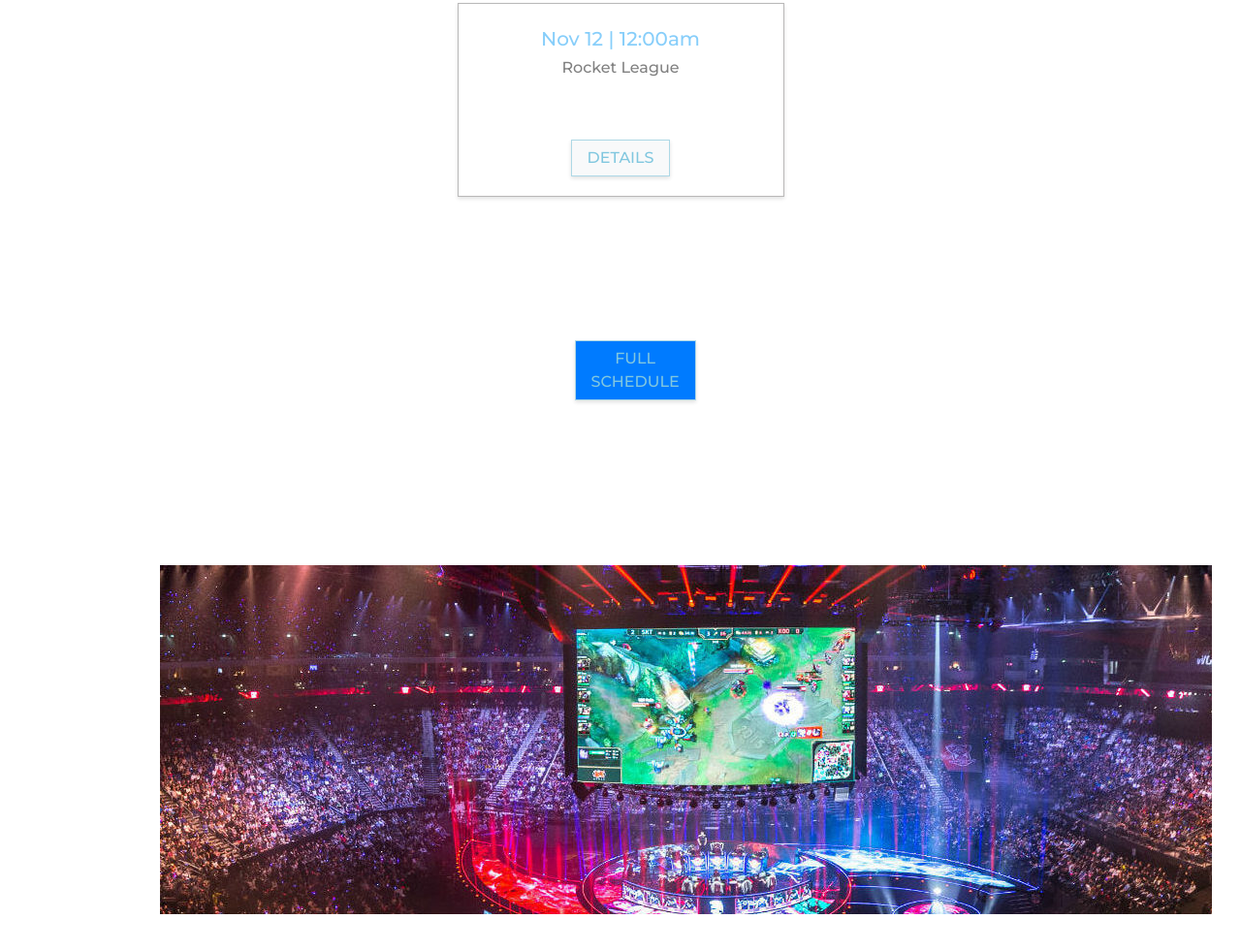
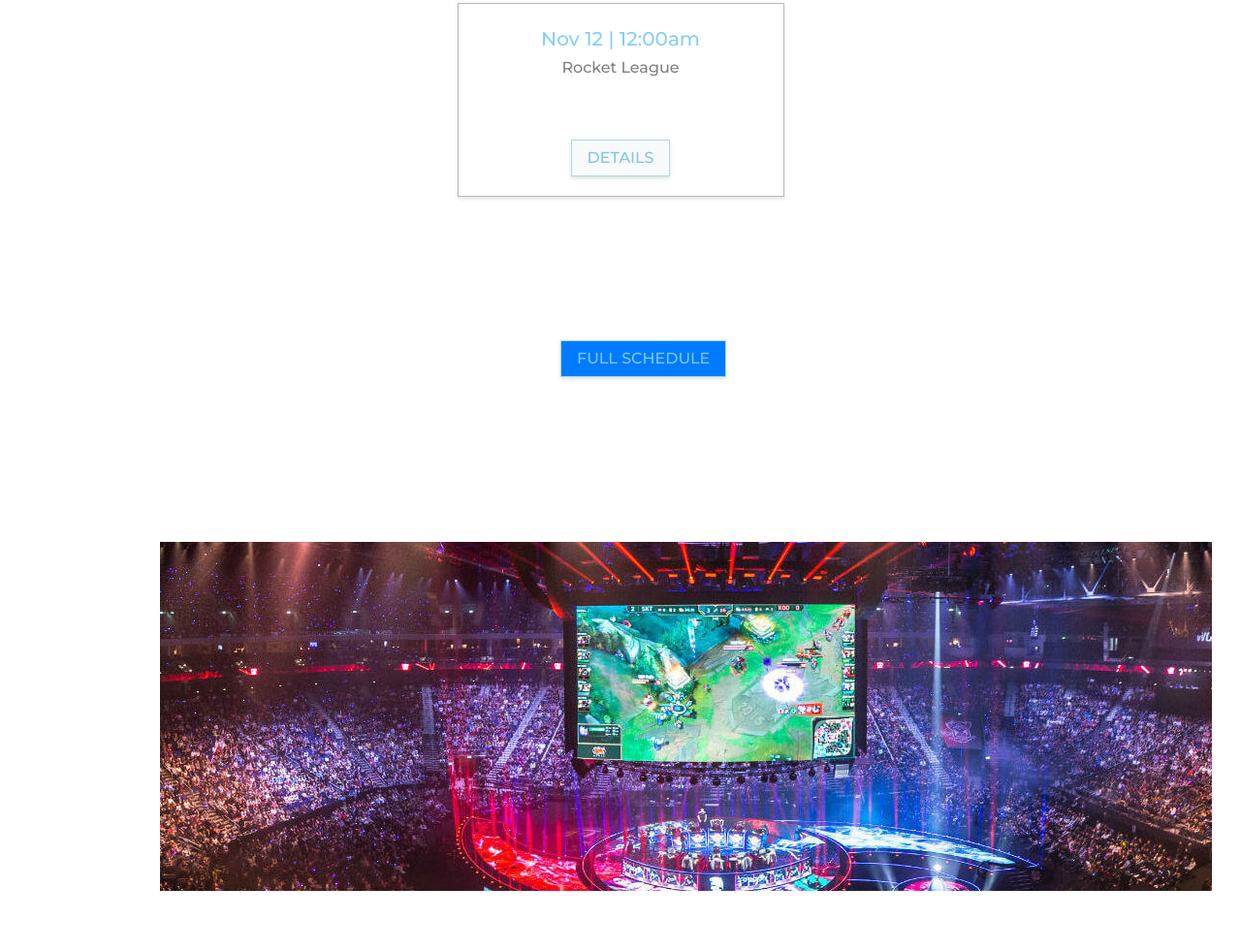
Before and after one commit to IsaiahFlagg/eSportswebsite, a plain HTML site: page index.html in a window 1280 px wide. Shown: the part 1565-2546 px from the top of the page at 97% size. Drawn offline with nearby package versions, Linux system fonts and the light colour scheme.

Commit message:
fixed button styling for 'full schedule' button

```diff
--- a/index.html
+++ b/index.html
@@ -9,7 +9,7 @@
     <link rel="stylesheet" href="./style.css">
     <link href="https://fonts.googleapis.com/css2?family=Montserrat:wght@500&display=swap" rel="stylesheet">
     <link rel="stylesheet" href="https://cdnjs.cloudflare.com/ajax/libs/font-awesome/4.7.0/css/font-awesome.min.css">
-    <title>Document</title>
+    <title>eSports.com</title>
 </head>
 
 <body>
@@ -125,7 +125,7 @@
     <div class="container-fluid padding">
         <div class="row fullsc">
             <div class="col-lg-12">
-                <button type="button" class="btn btn-primary pl-3 pr-3 mt-5" id="details">FULL SCHEDULE</button>
+                <button type="button" class="btn btn-primary ml-5 pl-3 pr-3 mt-5" id="details">FULL SCHEDULE</button>
             </div>
         </div>
     </div>
--- a/style.css
+++ b/style.css
@@ -118,7 +118,7 @@ h5 {
 }
 
 .fullsc {
-    max-width: 10%;
+    max-width: 20%;
     margin: 0 auto;
     padding-top: 100px;
     padding-bottom: 150px;
```
